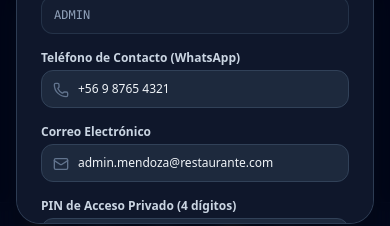
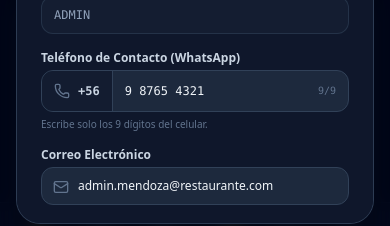
Before and after one commit to Soyelijah/turnos-restaurante, a React (Vite) app: page / in a window 390 px wide. Both pictures are taken after a click on the button "Editar Mi Perfil". Shown: the part 578-804 px from the top of the page. Built offline with nearby package versions, Linux system fonts and the light colour scheme.

Commit message:
feat: format Chilean mobile profile input

```diff
--- a/src/components/modals/EditProfileModal.tsx
+++ b/src/components/modals/EditProfileModal.tsx
@@ -27,6 +27,20 @@ const PRESET_AVATARS = [
   'https://images.unsplash.com/photo-1539571696357-5a69c17a67c6?w=150&auto=format&fit=crop&q=80',
 ];
 
+const extractChileMobileDigits = (value: string): string => {
+  const digits = value.replace(/\D/g, '');
+  return (digits.startsWith('56') ? digits.slice(2) : digits).slice(0, 9);
+};
+
+const formatChileMobileDigits = (digits: string): string => {
+  if (digits.length <= 1) return digits;
+  if (digits.length <= 5) return `${digits.slice(0, 1)} ${digits.slice(1)}`;
+  return `${digits.slice(0, 1)} ${digits.slice(1, 5)} ${digits.slice(5)}`;
+};
+
+const toStoredChileMobile = (digits: string): string =>
+  `+56 ${formatChileMobileDigits(digits)}`;
+
 export const EditProfileModal: React.FC<{ isOpen: boolean; onClose: () => void }> = ({
   isOpen,
   onClose,
@@ -34,7 +48,7 @@ export const EditProfileModal: React.FC<{ isOpen: boolean; onClose: () => void }
   const { currentUser, updateWorker, triggerConfetti } = useApp();
 
   const [name, setName] = useState(currentUser.name);
-  const [phone, setPhone] = useState(currentUser.phone || '');
+  const [phone, setPhone] = useState(() => extractChileMobileDigits(currentUser.phone || ''));
   const [email, setEmail] = useState(currentUser.email || '');
   const [pin, setPin] = useState(currentUser.pin || '1234');
   const [avatar, setAvatar] = useState(currentUser.avatar || '');
@@ -71,10 +85,14 @@ export const EditProfileModal: React.FC<{ isOpen: boolean; onClose: () => void }
   const handleSave = (e: React.FormEvent) => {
     e.preventDefault();
     if (!name.trim()) return;
+    if (phone.length !== 9) {
+      setSaveError('Ingresa los 9 dígitos del celular, sin repetir el prefijo +56.');
+      return;
+    }
 
     const saved = updateWorker(currentUser.id, {
       name: name.trim(),
-      phone: phone.trim(),
+      phone: toStoredChileMobile(phone),
       email: email.trim(),
       pin: pin.trim(),
       avatar: avatar.trim(),
@@ -241,19 +259,38 @@ export const EditProfileModal: React.FC<{ isOpen: boolean; onClose: () => void }
               </div>
 
               <div>
-                <label className="block font-semibold text-slate-300 mb-1">
+                <label htmlFor="profile-mobile" className="block font-semibold text-slate-300 mb-1">
                   Teléfono de Contacto (WhatsApp)
                 </label>
-                <div className="relative">
-                  <Phone className="w-4 h-4 text-slate-500 absolute left-3 top-3" />
+                <div className="flex h-[42px] overflow-hidden rounded-xl border border-slate-700 bg-slate-800 focus-within:border-amber-500 focus-within:ring-2 focus-within:ring-amber-500/20">
+                  <span className="flex items-center gap-2 border-r border-slate-700 bg-slate-900/70 px-3 font-mono font-bold text-slate-300" aria-hidden="true">
+                    <Phone className="h-4 w-4 text-slate-500" />
+                    +56
+                  </span>
                   <input
+                    id="profile-mobile"
                     type="tel"
-                    value={phone}
-                    onChange={(e) => setPhone(e.target.value)}
-                    placeholder="+56 9 1234 5678"
-                    className="w-full bg-slate-800 border border-slate-700 text-slate-100 rounded-xl pl-9 pr-3 py-2.5"
+                    inputMode="numeric"
+                    autoComplete="tel-national"
+                    required
+                    maxLength={11}
+                    value={formatChileMobileDigits(phone)}
+                    onChange={(e) => {
+                      setPhone(e.target.value.replace(/\D/g, '').slice(0, 9));
+                      setSaveError('');
+                    }}
+                    placeholder="9 8765 4321"
+                    aria-describedby="profile-mobile-help"
+                    aria-invalid={phone.length > 0 && phone.length !== 9}
+                    className="min-w-0 flex-1 bg-transparent px-3 font-mono text-slate-100 outline-none placeholder:text-slate-500"
                   />
+                  <span className="flex items-center pr-3 font-mono text-[10px] text-slate-500" aria-hidden="true">
+                    {phone.length}/9
+                  </span>
                 </div>
+                <p id="profile-mobile-help" className="mt-1.5 text-[10px] text-slate-500">
+                  Escribe solo los 9 dígitos del celular.
+                </p>
               </div>
 
               <div>
```
Also changed, not shown: src/lib/domainSchemas.ts (+2 -1 lines), 1 other file (tests, documents, lock files or other folders).
